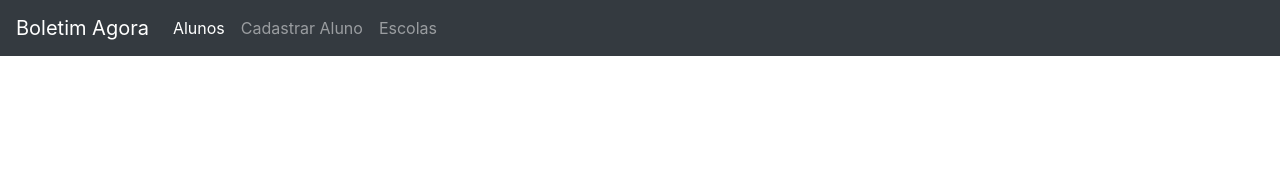
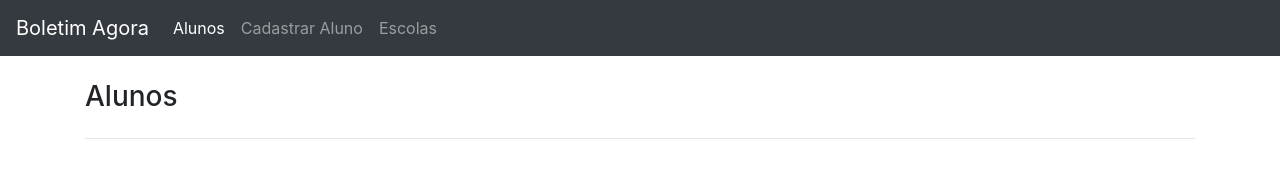
Before and after one commit to PedroBSanchez/BoletimAgora, a plain HTML site: page paginas/alunos.html in a window 1280 px wide. Drawn offline with nearby package versions, Linux system fonts and the light colour scheme.

Commit message:
Alteração de páginas

```diff
--- a/paginas/alunos.html
+++ b/paginas/alunos.html
@@ -35,7 +35,12 @@
     </header>
 
     <div class="container">
-
+        <div class="row mt-4">
+            <div class="col-12">
+                <h3>Alunos</h3>
+            </div>
+        </div>
+        <hr>
     </div>
 
 
```
